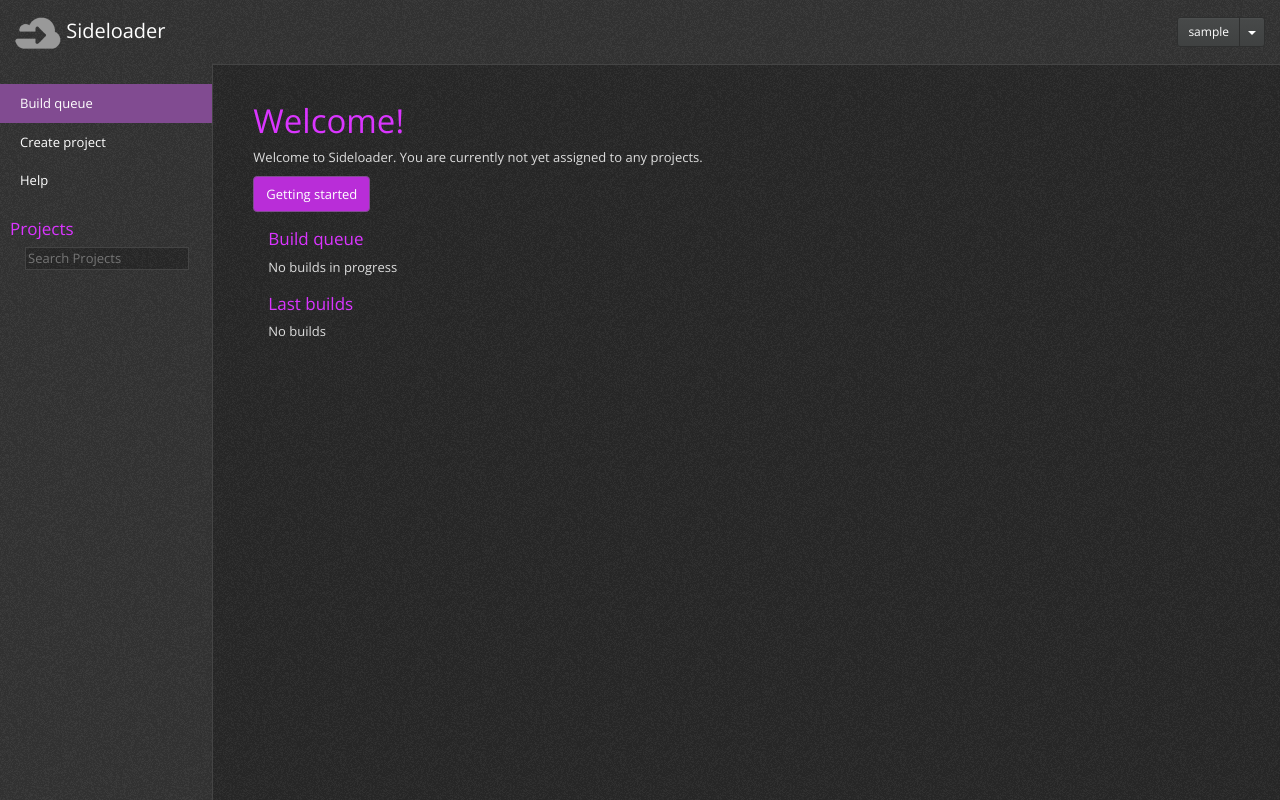
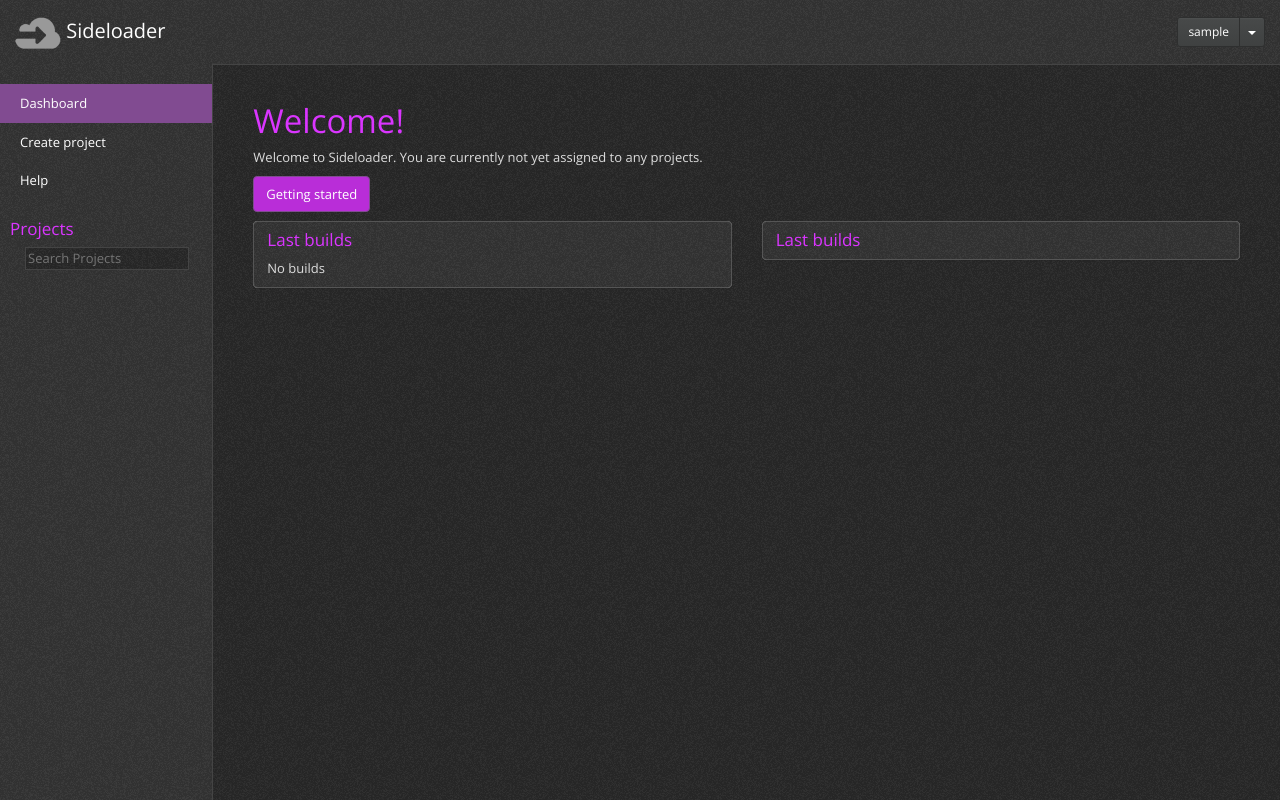
Before and after one commit to praekelt/sideloader2, a Django app: page / in a window 1280 px wide. Run offline with Django 3.2, Linux system fonts and the light colour scheme; the visitor is signed in with stand-in values (Sample User, id 1); data that the repository does not hold is empty; some libraries are stand-ins or nearby versions.

Commit message:
Fix some html

```diff
--- a/sideloader-web/sideloader/static/css/sideloader.css
+++ b/sideloader-web/sideloader/static/css/sideloader.css
@@ -228,7 +228,12 @@ table.table thead .sorting_desc_disabled { background: url('/static/images/sort_
 .panel-group .panel {
    overflow: visible;
 }
-
+.panel-default {
+  background-image: url(/static/images/bg_lighter.png);
+  border:1px solid #555;
+  padding-right: 1em;
+  padding-left: 1em;
+}
 .dropdown-submenu{
     position:relative;
 }
--- a/sideloader-web/sideloader/templates/fragments/navbar.html
+++ b/sideloader-web/sideloader/templates/fragments/navbar.html
@@ -1,6 +1,6 @@
 <div class="col-xs-3 col-sm-3 col-md-2 col-lg-2 sidebar">
   <ul class="nav nav-sidebar">
-    <li {% if active == "home" %}class="active"{% endif %}><a href="{% url 'home' %}">Build queue</a></li>
+    <li {% if active == "home" %}class="active"{% endif %}><a href="{% url 'home' %}">Dashboard</a></li>
     <li {% if active == "projects" %}class="active"{% endif %}><a href="{% url 'projects_create' %}">Create project</a></li>
     <li {% if active == "help" %}class="active"{% endif %}><a href="{% url 'help_index' %}">Help</a></li>
   </ul>
--- a/sideloader-web/sideloader/templates/index.html
+++ b/sideloader-web/sideloader/templates/index.html
@@ -12,37 +12,8 @@
       <p><a class="btn btn-primary btn-large" href="{% url 'help_index' %}">Getting started</a></p>
 </div>
 {% endif %}
-
-    <div class="col-lg-9">
-        <h4>Build queue</h4>
-        <p>
-            {% if builds %}
-            <table class="table table-hover table-bordered table-condensed">
-                <thead><tr><th>Build time</th><th>Project</th><th></th></tr></thead>
-                <tbody>
-                    {% for build in builds %}
-                    <tr class="info">
-                        <td width="180em">{{ build.build_time }}</td>
-                        <td><a href="{% url 'projects_view' id=build.project.id %}">{{ build.project.name }}</a></td>
-                        <td width="80em">
-                        {% if build.project.id %}
-                            <div class="btn-group btn-group-sm">
-                                <a class="btn btn-default" href="{% url 'build_cancel' id=build.id %}"><span class="glyphicon glyphicon-remove electric"></span></a>
-                                <a class="btn btn-default" href="{% url 'build_view' id=build.id %}"><span class="glyphicon glyphicon-list electric"></span></a>
-                            </div>
-                        {% endif %}
-                        </td>
-                    </tr>
-                    {% endfor %}
-                </tbody>
-            </table>
-            {% else %}
-            No builds in progress
-            {% endif %}
-        </p>
-    </div>
-
-    <div class="col-lg-9">
+  <div class="row">
+    <div class="col-lg-6"><div class="panel panel-default">
       <h4>Last builds</h4>
       <p>
         {% if last_builds %}
@@ -95,6 +66,10 @@
         No builds
         {% endif %}
       </p>
+    </div></div>
+    <div class="col-lg-6"><div class="panel panel-default">
+      <h4>Last builds</h4>
+      <p></p>
+    </div></div>
   </div>
-
 {% endblock %}
```
Also changed, not shown: 1 other file. Lines whose indentation alone changed are shown as unchanged.
